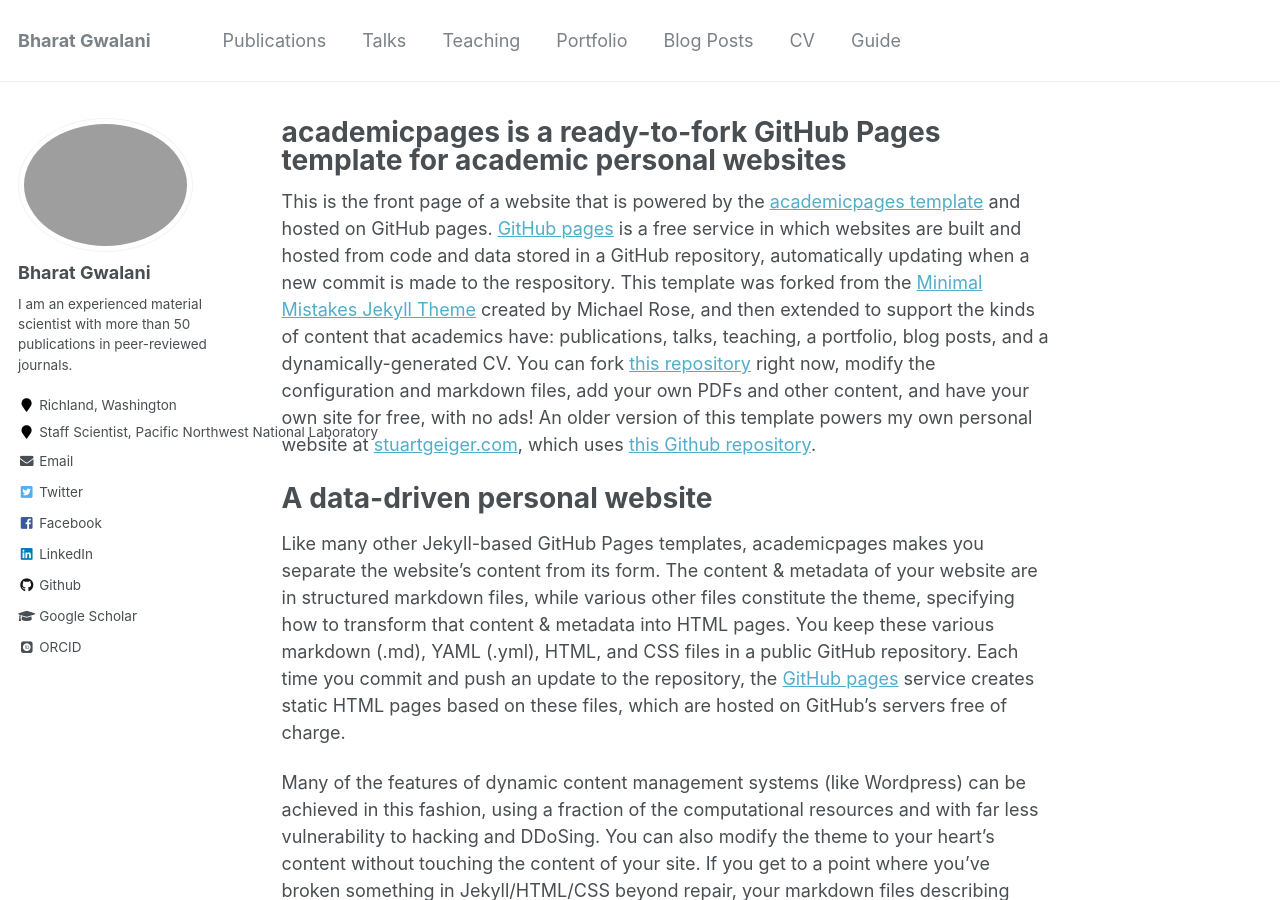
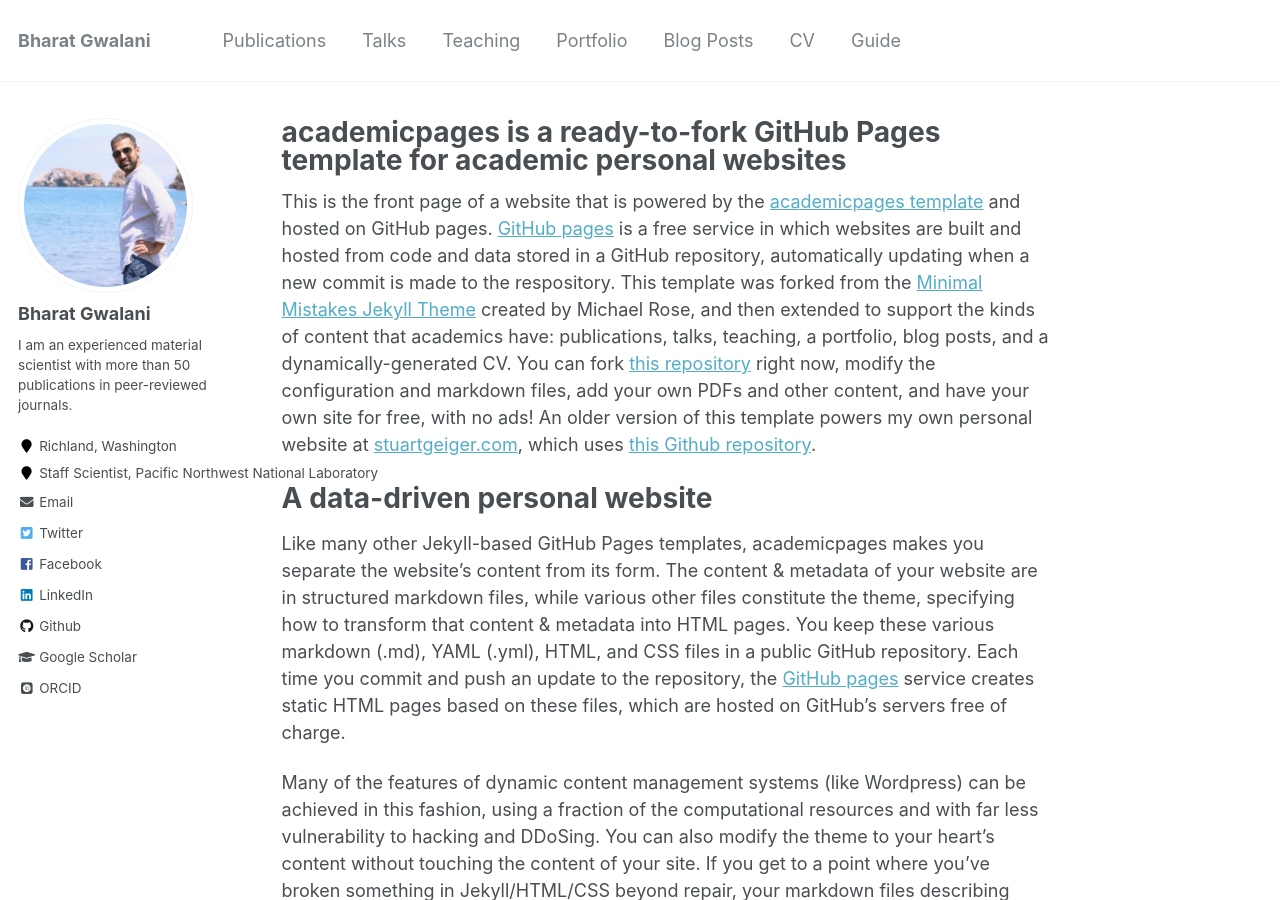
Before and after one commit to bharatgwalani/bharatgwalani.github.io, a Jekyll site: the page built from _pages/about.md, in a window 1280 px wide and 900 px high. Built offline with Jekyll 4.4.1, drawn with Linux system fonts in a browser that asks for light colours; some web fonts are replaced.

Commit message:
png to jpg

```diff
--- a/_config.yml
+++ b/_config.yml
@@ -14,7 +14,7 @@
 url                      : https://bharatgwalani.github.io # the base hostname & protocol for your site e.g. "https://mmistakes.github.io"
 baseurl                  : "" # the subpath of your site, e.g. "/blog"
 repository               : "bharatgwalani/bharatgwalani.github.io"
-teaser                   :  # filename of teaser fallback teaser image placed in /images/, .e.g. "bharat.png"
+teaser                   :  # filename of teaser fallback teaser image placed in /images/, .e.g. "bharat.jpg"
 breadcrumbs              : false # true, false (default)
 words_per_minute         : 160
 future                   : true
@@ -81,7 +81,7 @@
 # Site Author
 author:
   name             : "Bharat Gwalani"
-  avatar           : "bharat.png"
+  avatar           : "bharat.jpg"
   bio              : "I am an experienced material scientist with more than 50 publications in peer-reviewed journals. "
   location         : "Richland, Washington"
   employer         : "Staff Scientist, Pacific Northwest National Laboratory "
```
